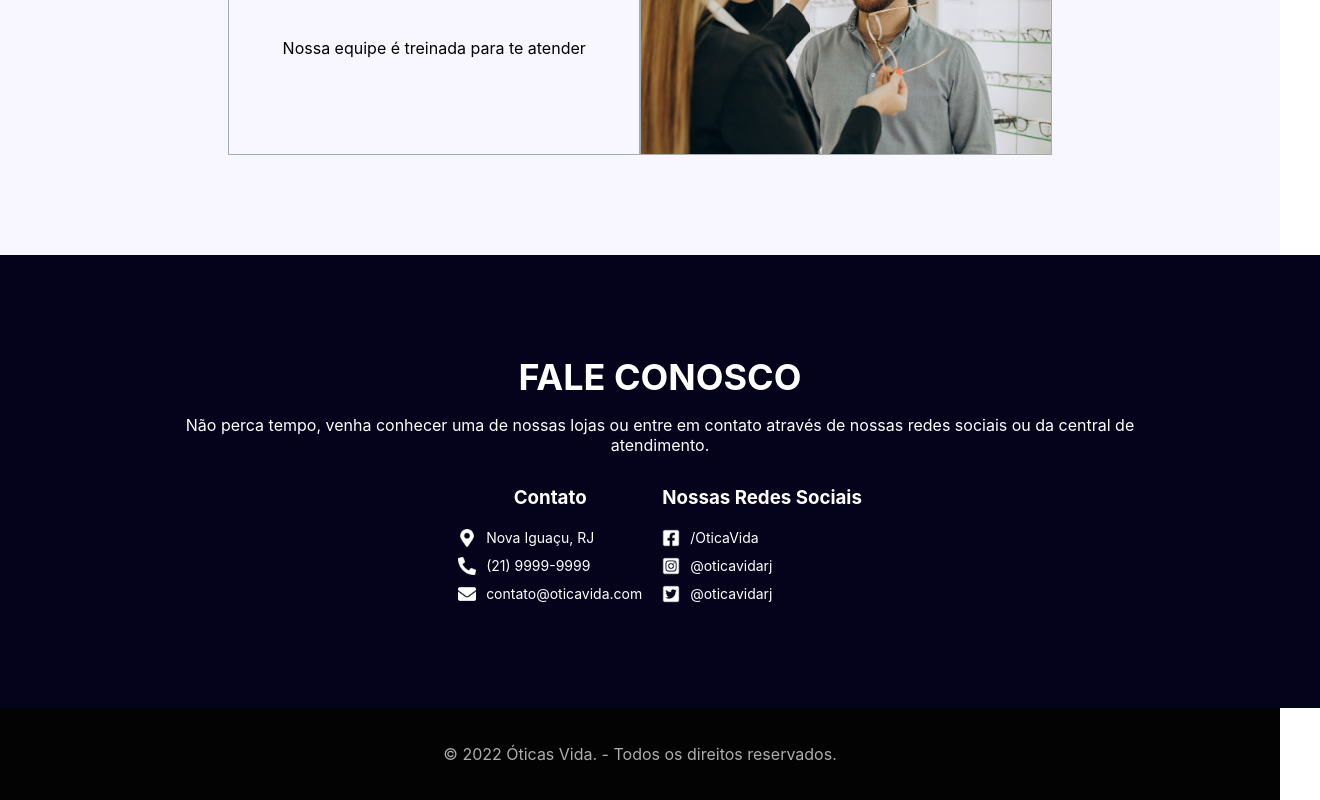
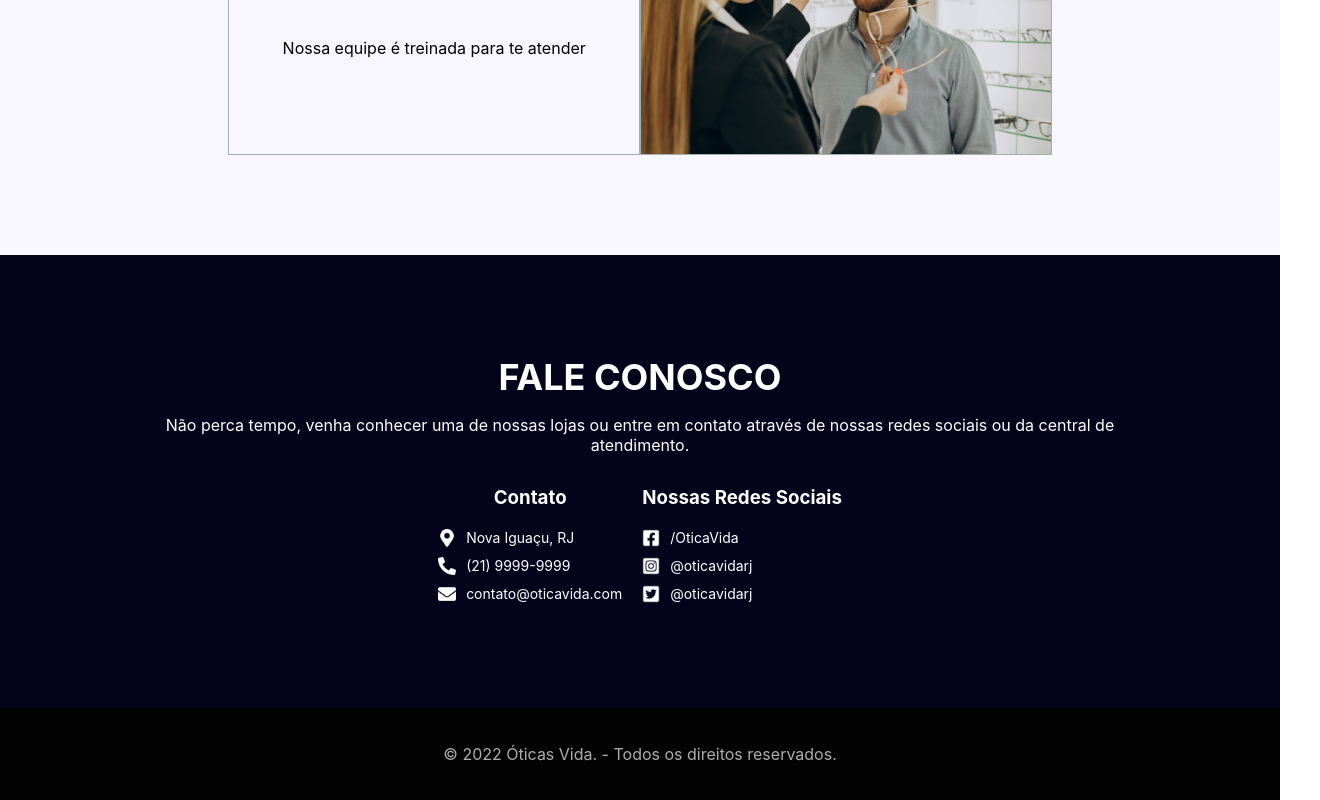
Before and after one commit to vinicius-leitao/oticas-vida-devmedia, a React (Create React App) app: page / in a window 1280 px wide. Shown: the part 2597-3397 px from the top of the page, 1320 px wide, since content can reach past the window. Built offline with nearby package versions, Linux system fonts and the light colour scheme; a web font is replaced by a local one.

Commit message:
fix: remove extra width from contact component

```diff
--- a/src/components/Content/Contact/Contact.css
+++ b/src/components/Content/Contact/Contact.css
@@ -2,7 +2,7 @@
     width: 100%;
     text-align: center;
     color: #fff;
-    padding: 100px 20px;
+    padding: 100px 0px;
     background-color: #05031b;
 }
 
```
